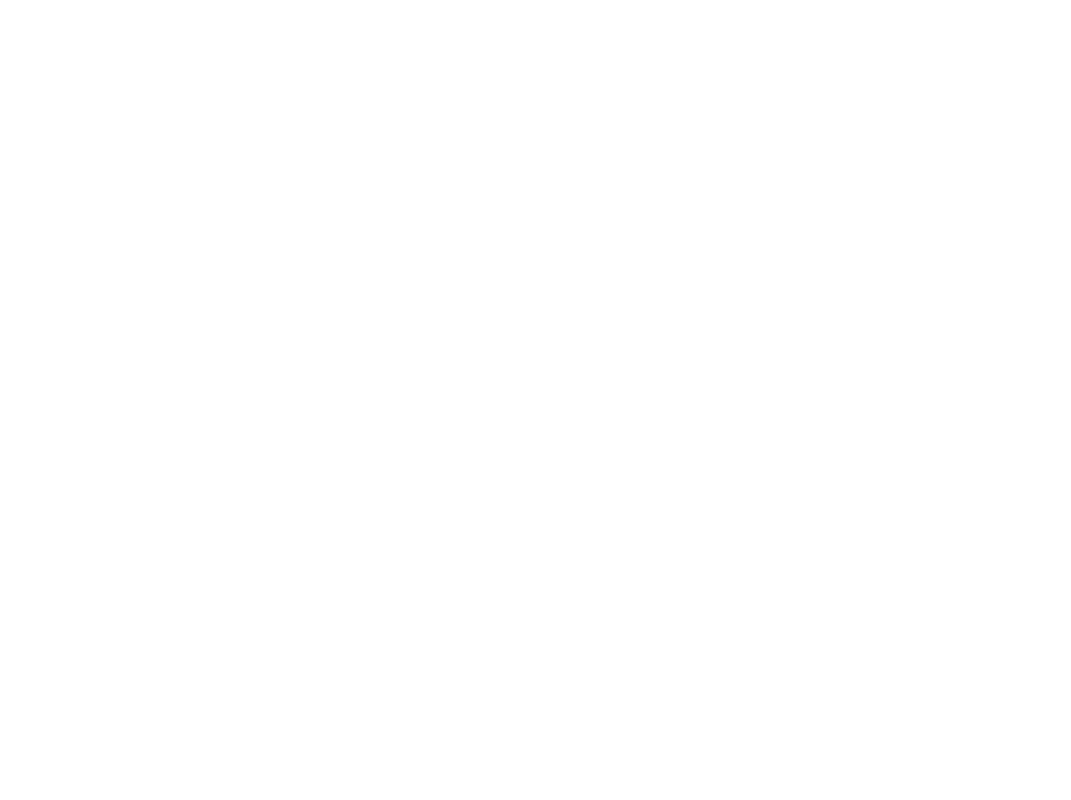
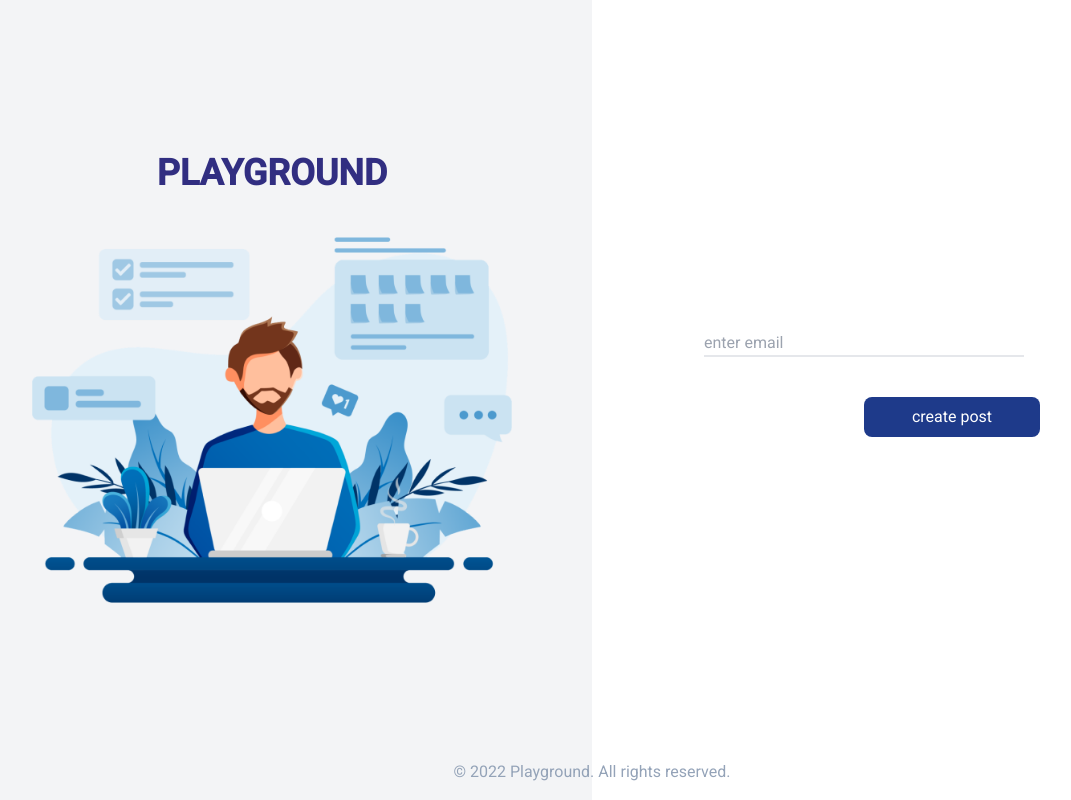
Before and after one commit to Karavarichyan/vueTest, a Vue app: page /login in a window 1280 px wide. Before the commit this address had no page. Shown: the whole page, without its empty margins (48-1119 px from the left). Built offline with nearby package versions, Linux system fonts and the light colour scheme.

Commit message:
chenge vue 3

```diff
--- a/src/router/index.js
+++ b/src/router/index.js
@@ -13,7 +13,7 @@
           component: () => import('@/views/login/EmailView.vue'),
         },
         {
-          path: "new", // route: /
+          path: "login", // route: /
           component: () => import('@/views/login/NewEmailView.vue'),
         },
         {
--- a/src/views/login/NewEmailView.vue
+++ b/src/views/login/NewEmailView.vue
@@ -1,9 +1,11 @@
 <template>
-  <div>
-    <input type="email" v-model="email" placeholder="Введите адрес электронной почты" />
-    <button @click="onCreatePost">Создать пост</button>
+  <div class="w-1/2 ml-28">
+    <input type="email" v-model="email" placeholder="enter email"  class="outline-0 max-w-sm my-6 border-b-2 border-color: rgb(203 213 225); w-full"/>
+    <button @click="onCreatePost"
+    class="h-[40px] my-4 rounded-lg min-w-44 bg-blue-900 items-center text-white ml-[160px] font-roboto"
+    >create post</button>
     <div v-if="isSuccess">
-      Пользователь найден!
+      email vailid !
     </div>
     <div v-else-if="errorMessage">
       {{ errorMessage }}
@@ -33,16 +35,16 @@
       if (response.data.length) {
         const user = response.data[0];
         isSuccess.value = true;
-        errorMessage.value = ''; // Очистить все предыдущие ошибки
+        errorMessage.value = '';
       } else {
-        errorMessage.value = 'Пользователь не найден';
+        errorMessage.value = 'this email does not exist';
       }
     } catch (error) {
-      errorMessage.value = 'Ошибка при получении данных с сервера';
-      console.error('Ошибка:', error);
+      errorMessage.value = 'this email does not exist in server';
+      console.error('error:', error);
     }
   } else {
-    errorMessage.value = 'Неверный адрес электронной почты. Введите правильный адрес электронной почты.';
+    errorMessage.value = 'Incorrect E-Mail Address. Please enter a valid email address';
   }
 }
 </script>
```
